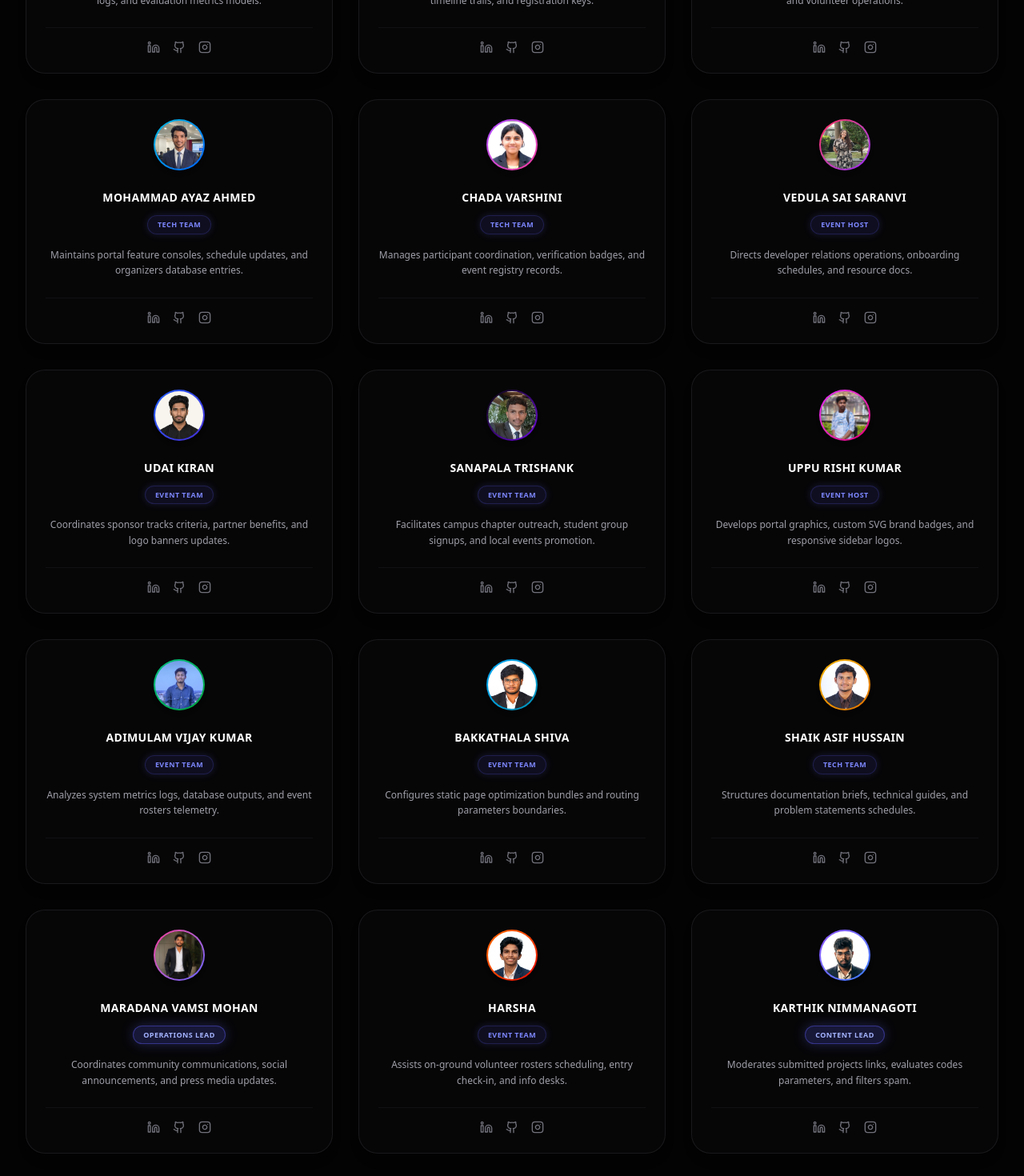
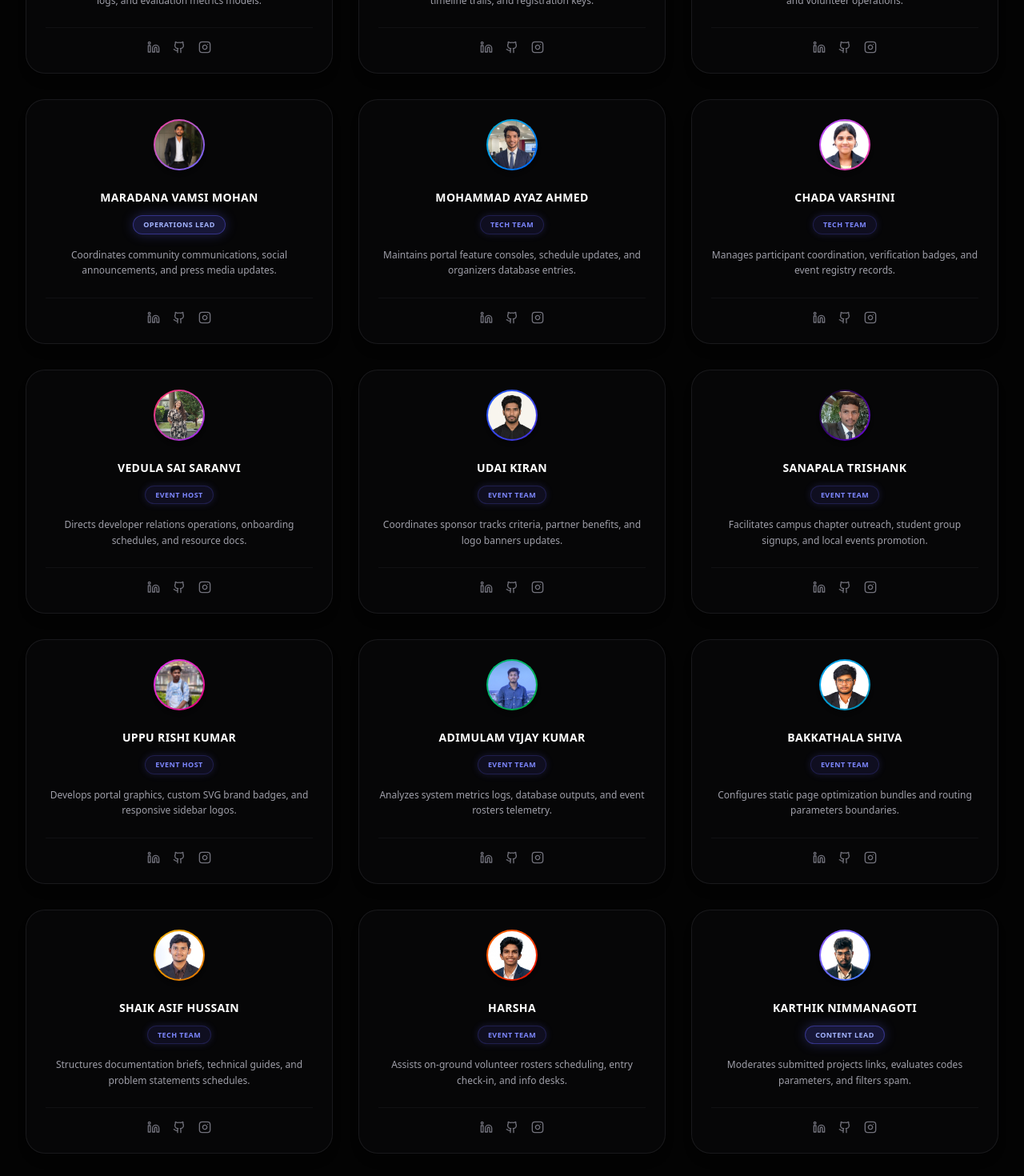
Before and after one commit to geethikaparvatham/vertothon, a Next.js app: page /team in a window 1280 px wide. Shown: the part 1440-2910 px from the top of the page at 80% size. Built offline with nearby package versions, Linux system fonts and the light colour scheme.

Commit message:
feat: place Maradana Vamsi Mohan card right after Varshith in team page

```diff
--- a/src/app/team/page.tsx
+++ b/src/app/team/page.tsx
@@ -97,6 +97,16 @@ export default function TeamPage() {
       links: { linkedin: "varshith-tech", github: "varshith", twitter: "varshith_tech" },
     },
     {
+      name: "MARADANA VAMSI MOHAN",
+      role: "OPERATIONS LEAD",
+      initials: "MV",
+      image: "/team_vamsi_mohan.jpg",
+      color: "from-pink-500 to-indigo-500",
+      glow: "shadow-pink-500/10 hover:border-zinc-800",
+      bio: "Coordinates community communications, social announcements, and press media updates.",
+      links: { linkedin: "vamsi-mohan-maradana", github: "vamsimohan", twitter: "vamsi_mohan" },
+    },
+    {
       name: "MOHAMMAD AYAZ AHMED",
       role: "TECH TEAM",
       initials: "MA",
@@ -185,16 +195,6 @@ export default function TeamPage() {
       glow: "shadow-yellow-500/10 hover:border-zinc-800",
       bio: "Structures documentation briefs, technical guides, and problem statements schedules.",
       links: { linkedin: "asif-hussain-shaik", github: "asifhussain", twitter: "asif_hussain" },
-    },
-    {
-      name: "MARADANA VAMSI MOHAN",
-      role: "OPERATIONS LEAD",
-      initials: "MV",
-      image: "/team_vamsi_mohan.jpg",
-      color: "from-pink-500 to-indigo-500",
-      glow: "shadow-pink-500/10 hover:border-zinc-800",
-      bio: "Coordinates community communications, social announcements, and press media updates.",
-      links: { linkedin: "vamsi-mohan-maradana", github: "vamsimohan", twitter: "vamsi_mohan" },
     },
     {
       name: "HARSHA",
```
